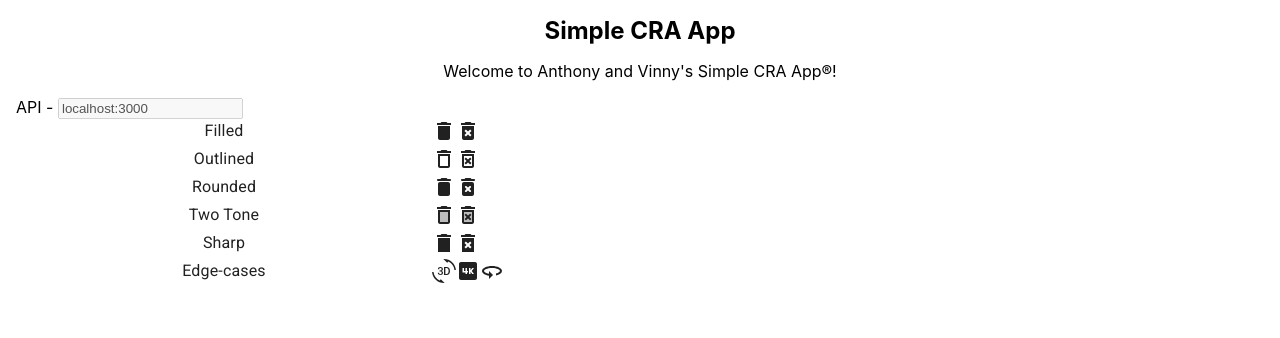
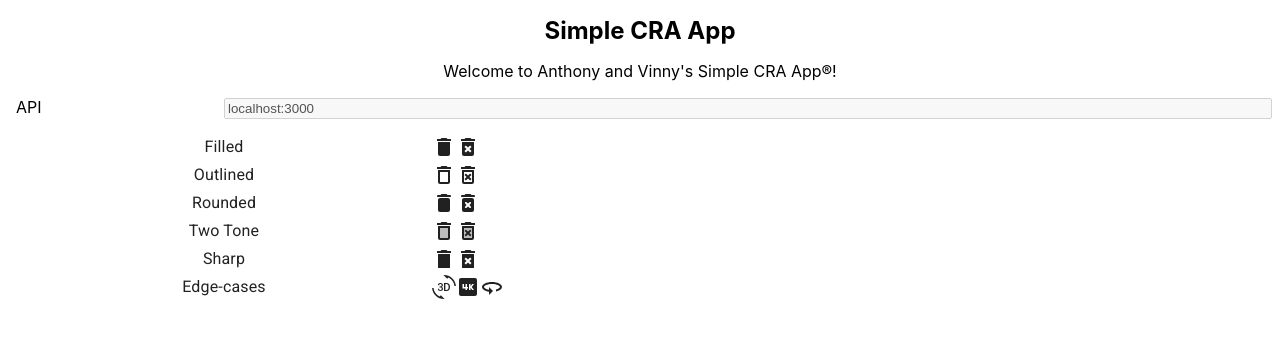
Before and after one commit to Wolven531/simple-cra-app, a React (Create React App) app: page / in a window 1280 px wide. Shown: the top 338 px of the page. Built offline with nearby package versions, Linux system fonts and the light colour scheme.

Commit message:
Use Grid style for API and input display

```diff
--- a/src/App.tsx
+++ b/src/App.tsx
@@ -15,7 +15,14 @@ function App() {
 				<p>Welcome to Anthony and Vinny's Simple CRA App®!</p>
 			</Grid>
 			<Grid item xs={12}>
-				API - <input disabled readOnly value={ENV_API_URL}  />
+				<Grid container style={{ marginBottom: '1rem' }}>
+					<Grid item xs={2}>
+						API
+					</Grid>
+					<Grid item xs={10}>
+						<input disabled readOnly value={ENV_API_URL} style={{ width: '100%' }} />
+					</Grid>
+				</Grid>
 			</Grid>
 			<Grid item xs={12}>
 				<IconDemo/>
```
